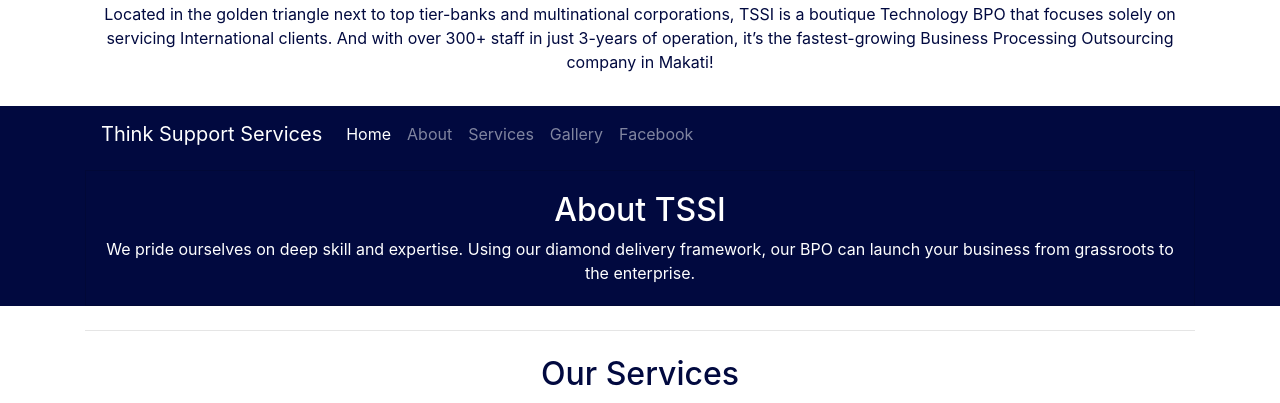
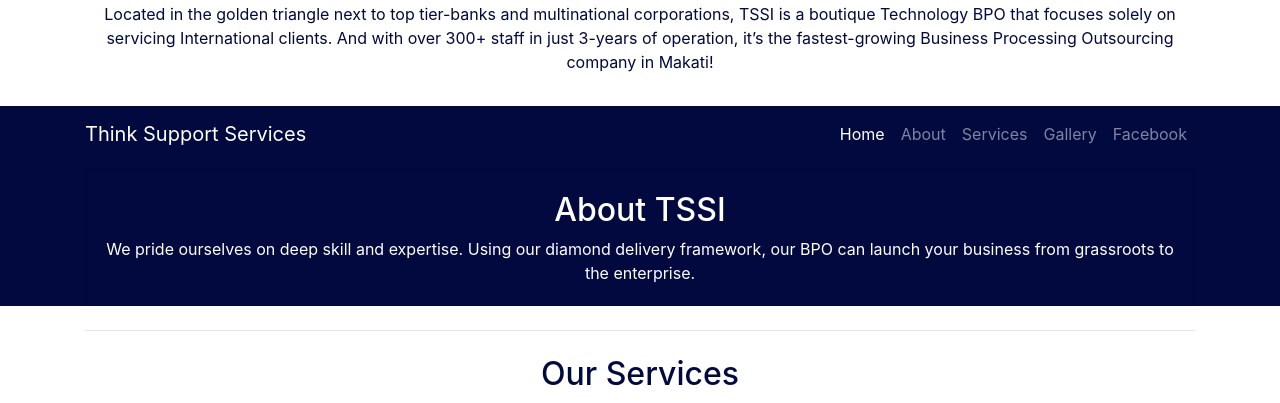
Before and after one commit to narishThinkConveyancing/tssiLandingPage, a plain HTML site: page index2.html in a window 1280 px wide. Shown: the part 694-1097 px from the top of the page. Drawn offline with nearby package versions, Linux system fonts and the light colour scheme.

Commit message:
Adjust content structure

```diff
--- a/assets/css/style.css
+++ b/assets/css/style.css
@@ -90,7 +90,6 @@
   position: fixed;
   z-index: 1030;
   width: 100%;
-  left: 0;
 }
 /* Height */
 .h-100vh{
--- a/index2.html
+++ b/index2.html
@@ -28,14 +28,14 @@
         </div>
         <!-- navigation -->
         <div class="container-fluid p-0 midnight-express-bg" >
+            <nav class="navbar navbar-expand-lg navbar-dark midnight-express-bg" id="navbar">
                 <div class="container">
-              <nav class="navbar navbar-expand-lg navbar-dark midnight-express-bg" id="navbar">
                   <a class="navbar-brand" href="#">Think Support Services</a>
                   <button class="navbar-toggler" type="button" data-toggle="collapse" data-target="#navbarNav" aria-controls="navbarNav" aria-expanded="false" aria-label="Toggle navigation">
                       <span class="navbar-toggler-icon"></span>
                   </button>
                   <div class="collapse navbar-collapse" id="navbarNav">
-                  <ul class="navbar-nav">
+                      <ul class="navbar-nav ml-auto">
                           <li class="nav-item active">
                               <a class="nav-link" href="#">Home <span class="sr-only">(current)</span></a>
                           </li>
@@ -53,8 +53,8 @@
                           </li>
                       </ul>
                   </div>
+                </div>
             </nav>
-            </div>
         </div>
         <!-- navigation -->
         <!-- Content -->
```
Lines whose indentation alone changed are shown as unchanged.
